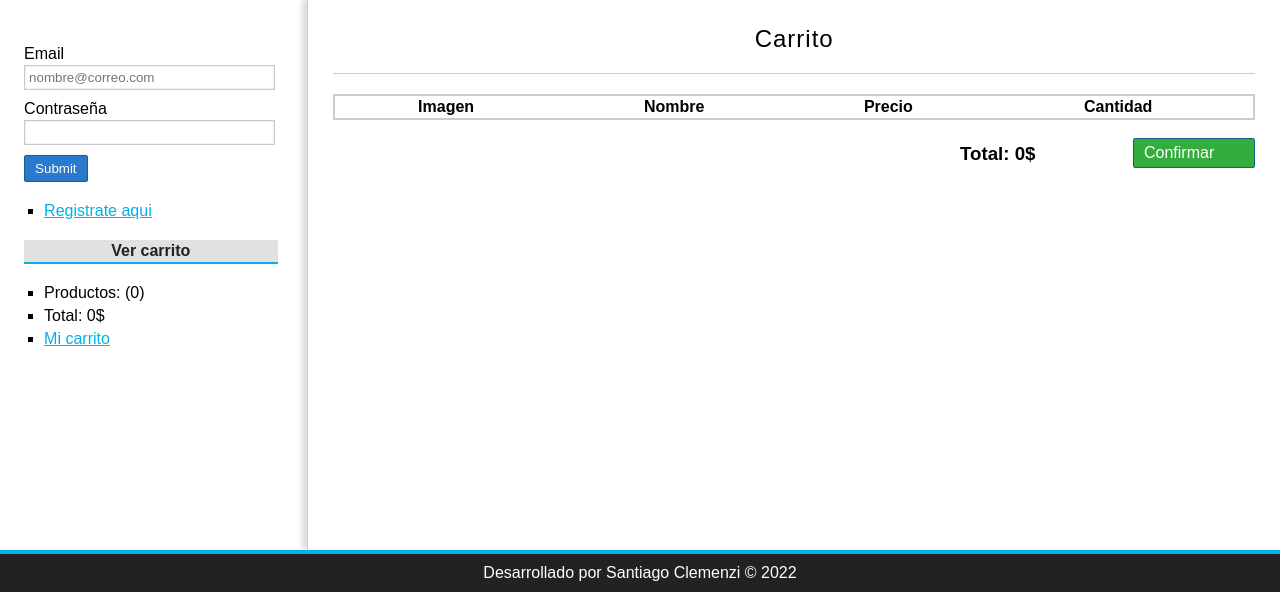
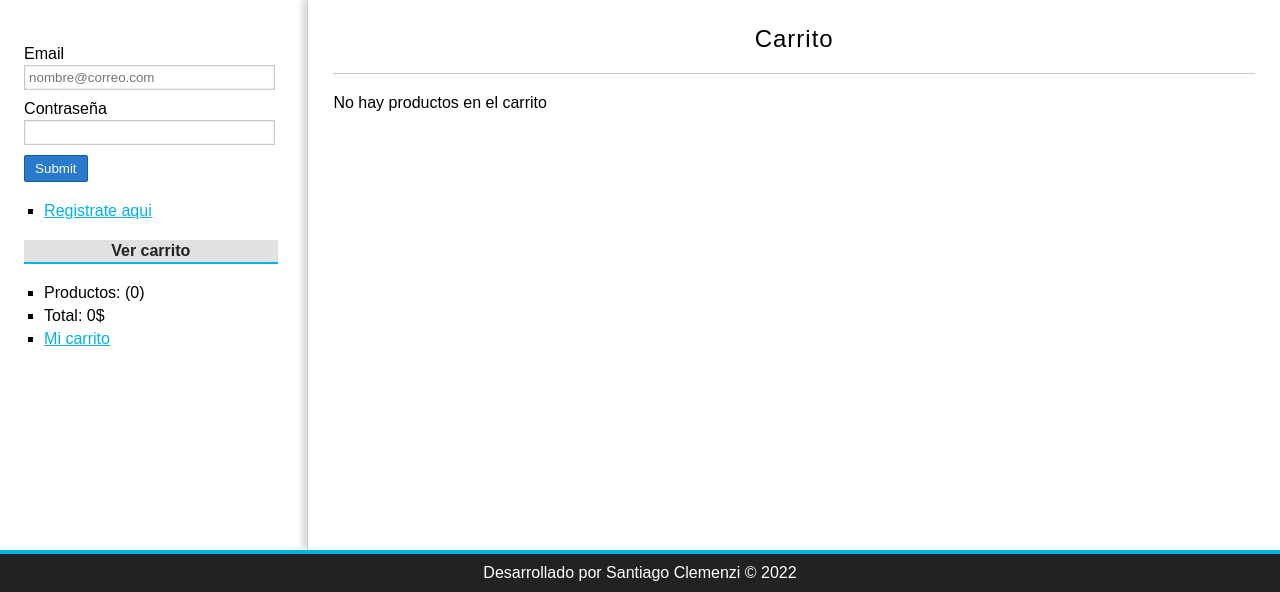
Before and after one commit to SantiClemenzi/marketplace_php, a PHP site: page /projects/index.php?controller=carritoControllers in a window 1280 px wide. Shown: the part 209-801 px from the top of the page. Run offline with PHP 8.4, Linux system fonts and the light colour scheme; data comes from the database, SQL or seed files in the repository; lists and menus that the app fills with data are empty.

Commit message:
eliminar producto-carrito listo

```diff
--- a/controllers/carritoControllers.php
+++ b/controllers/carritoControllers.php
@@ -51,6 +51,13 @@ class carritoControllers
     }
     public function remove()
     {
+        if (isset($_GET['id'])) {
+            $index = $_GET['id'];
+            unset($_SESSION['carrito'][$index]);
+        }
+        header("Location:http://localhost/projects/master_PHP/marketplace/carritoControllers/index");
+
+        // var_dump($_SESSION['carrito'][1]);
     }
     public function delete()
     {
--- a/views/carrito/ver.php
+++ b/views/carrito/ver.php
@@ -1,10 +1,12 @@
 <h1>Carrito</h1>
+<?php if (isset($_SESSION['carrito']) && count($_SESSION['carrito']) >= 1) : ?>
     <table>
         <tr>
             <th>Imagen</th>
             <th>Nombre</th>
             <th>Precio</th>
             <th>Cantidad</th>
+            <th>Eliminar</th>
         </tr>
         <?php
         foreach ($carrito as $index => $elemento) :
@@ -25,13 +27,19 @@
                 </td>
                 <td><?= $producto->precio ?></td>
                 <td><?= $elemento['unidades'] ?></td>
+                <td><a href="http://localhost/projects/master_PHP/marketplace/carritoControllers/remove/<?= $index ?>" class="button button-carrito button-red">Eliminar <?= $producto->id ?></a></td>
             </tr>
         <?php endforeach; ?>
     </table>
     </br>
-
+    <div class="delete-carrito">
+        <a href="http://localhost/projects/master_PHP/marketplace/carritoControllers/delete" class="button button-delete button-red">Vaciar carrito</a>
+    </div>
     <div class="total-carrito">
         <?php $stats = utils::stateCarrito() ?>
         <h3>Total: <?= $stats['total'] ?>$</h3>
         <a href="http://localhost/projects/master_PHP/marketplace/pedidoControllers/hacer" class="button button-pedido">Confirmar</a>
     </div>
+<?php else : ?>
+    <p>No hay productos en el carrito</p>
+<?php endif; ?>
```
Lines whose indentation alone changed are shown as unchanged.
